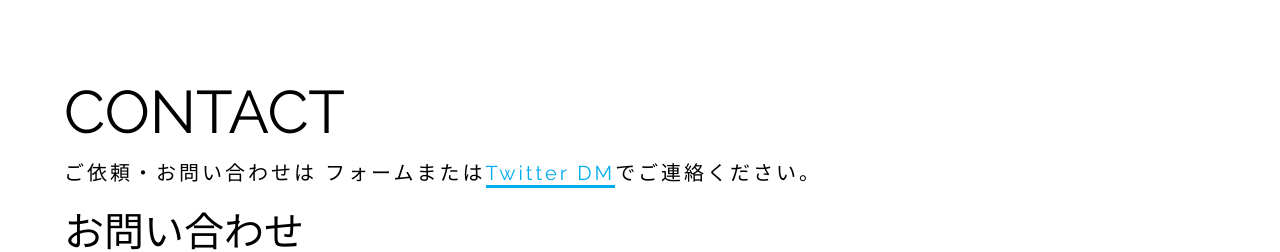
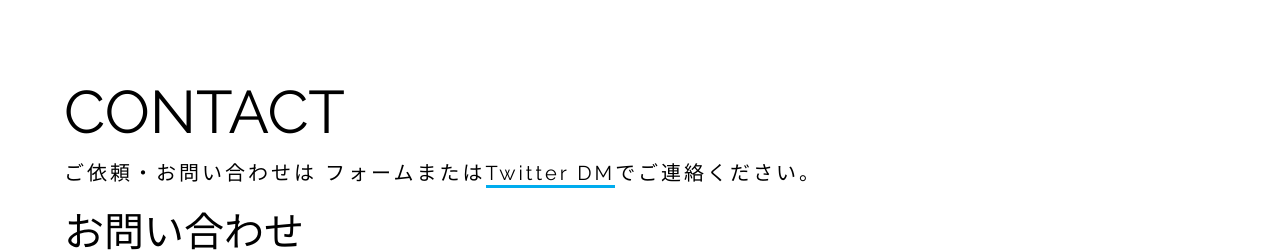
Before and after one commit to tombo-gokuraku/portfolio, a React (Create React App) app: page / in a window 1280 px wide. Shown: the part 1636-1888 px from the top of the page. Built offline with nearby package versions, Linux system fonts and the light colour scheme.

Commit message:
add contact style

```diff
--- a/src/About.js
+++ b/src/About.js
@@ -16,7 +16,7 @@ import codeImage from "./assets/branko-stancevic-GI1hwOGqGtE-unsplash_resize.jpg
 
 function About(props) {
   return (
-    <Section id="about" className="about">
+    <Section id="about">
       <SectionContainer>
         <SectionContent>
           <SectionTitle>ABOUT</SectionTitle>
--- a/src/App.scss
+++ b/src/App.scss
@@ -24,11 +24,6 @@ $material-color-teal-100: #b2dfdb;
 $twitter-color: #00acee;
 $youtube-color: #c4302b;
 $github-color: #333;
-
-.twitter-highlight {
-  color: $twitter-color;
-  border-bottom: 3px solid $twitter-color;
-}
 
 .form {
   display: flex;
--- a/src/Contact.js
+++ b/src/Contact.js
@@ -1,4 +1,7 @@
 import React from "react";
+import styled from "styled-components";
+
+import Colors from "./style/colors";
 
 import { Section, SectionTitle, SectionText } from "./Section";
 
@@ -6,13 +9,13 @@ import GoogleForm from "./GoogleForm";
 
 function Contact(props) {
   return (
-    <Section id="contact" className="contact">
+    <Section id="contact">
       <SectionTitle>CONTACT</SectionTitle>
       <SectionText>
         ご依頼・お問い合わせは
         <wbr /> フォームまたは
         <a href="https://twitter.com/Tombo__Gokuraku">
-          <span className="twitter-highlight">Twitter DM</span>
+          <TwitterHighlight>Twitter DM</TwitterHighlight>
         </a>
         でご連絡ください。
       </SectionText>
@@ -21,4 +24,9 @@ function Contact(props) {
   );
 }
 
+const TwitterHighlight = styled.span`
+  color: black;
+  border-bottom: 3px solid ${Colors.twitter};
+`;
+
 export default Contact;
--- a/src/Skills.js
+++ b/src/Skills.js
@@ -14,7 +14,7 @@ import { faCode, faPaintBrush } from "@fortawesome/free-solid-svg-icons";
 
 function Skills(props) {
   return (
-    <Section id="skills" className="skills">
+    <Section id="skills">
       <SectionTitle>SKILLS</SectionTitle>
       <SectionContainer>
         <SectionContent>
```
Also changed, not shown: src/Section.js (+0 -14 lines), 1 other file (tests, documents, lock files or other folders).
